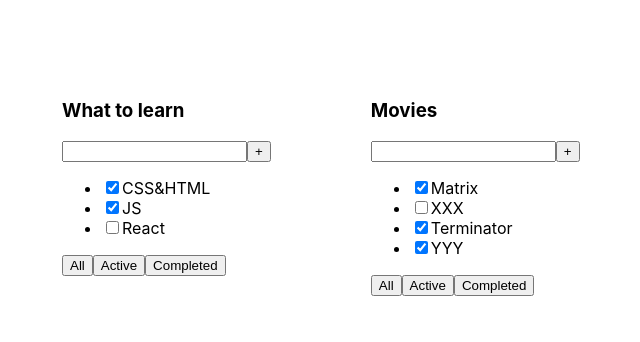
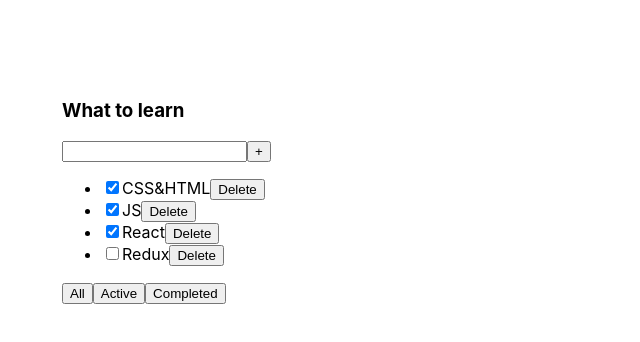
Before and after one commit to VeloboSAS/todolistTS, a React (Create React App) app: page / in a window 1280 px wide. Shown: the top 342 px of the page, without its empty margins (18-658 px from the left). Built offline with nearby package versions, Linux system fonts and the light colour scheme.

Commit message:
modified todolist

```diff
--- a/src/App.tsx
+++ b/src/App.tsx
@@ -1,27 +1,80 @@
-import React from "react";
+import React, { useState } from "react";
 
 import "./App.css";
 import { TaskType, Todolist } from "./component/todolist/todolist";
 
+export type FilterValuesType = "all" | "completed" | "active";
+
 function App() {
+  let initialTasks: Array<TaskType> = [
+    { id: 1, title: "CSS&HTML", isDone: true },
+    { id: 2, title: "JS", isDone: true },
+    { id: 3, title: "React", isDone: true },
+    { id: 4, title: "Redux", isDone: false },
+  ];
 
-  let tasks1: Array<TaskType> = [
-    {id: 1, title: 'CSS&HTML' , isDone: true},
-    {id: 2, title: 'JS' , isDone: true},
-    {id: 3, title: 'React' , isDone: false},
-  ]
+  // let initialTasks2: Array<TaskType> = [
+  //   {id: 1, title: 'Matrix' , isDone: true},
+  //   {id: 2, title: 'XXX' , isDone: false},
+  //   {id: 3, title: 'Terminator' , isDone: true},
+  //   {id: 4, title: 'YYY' , isDone: true},
+  // ]
 
-  let tasks2: Array<TaskType> = [
-    {id: 1, title: 'Matrix' , isDone: true},
-    {id: 2, title: 'XXX' , isDone: false},
-    {id: 3, title: 'Terminator' , isDone: true},
-    {id: 4, title: 'YYY' , isDone: true},
-  ]
+
+  let [tasks, setTasks] = useState(initialTasks);
+  // let [tasks2, setTasks2] = useState(initialTasks2);
+  let [filter, setFilter] = useState<FilterValuesType>("all");
+  // let [filter2, setFilter2] = useState<FilterValuesType>("all");
+
+  function changeFilter(value: FilterValuesType) {
+    setFilter(value);
+  }
+
+  function removeTask(id: number) {
+    let filteredTasks = tasks.filter((t) => t.id !== id);
+    setTasks(filteredTasks);
+  }
+
+  // function changeFilter2(value: FilterValuesType) {
+  //   setFilter2(value);
+  // }
+
+  // function removeTask2(id: number) {
+  //   let filteredTasks2 = tasks2.filter((t) => t.id !== id);
+  //   setTasks2(filteredTasks2);
+  // }
+
+
+  let tasksForTodoList = tasks;
+
+  if (filter === "completed") {
+    tasksForTodoList = tasks.filter(t => t.isDone === true);
+  }
+  if (filter === "active") {
+    tasksForTodoList = tasks.filter(t => t.isDone === false);
+  }
+
+  // let tasksForTodoList2 = tasks2;
+  // if (filter2 === "completed") {
+  //   tasksForTodoList2 = tasks2.filter(t => t.isDone === true);
+  // }
+  // if (filter2 === "active") {
+  //   tasksForTodoList2 = tasks2.filter(t => t.isDone === false);
+  // }
+
+
   return (
     <div className="App">
-      <Todolist title='What to learn' tasks={tasks1}/>
-      <Todolist title='Movies' tasks={tasks2}/>
-
+      <Todolist
+        title="What to learn"
+        tasks={tasksForTodoList}
+        removeTask={removeTask}
+        changeFilter={changeFilter}
+      />
+      {/* <Todolist title='Movies'
+       tasks={tasksForTodoList2}
+       removeTask={removeTask2}
+       changeFilter={changeFilter2}/> */}
     </div>
   );
 }
--- a/src/component/todolist/todolist.tsx
+++ b/src/component/todolist/todolist.tsx
@@ -1,18 +1,21 @@
-import React from "react";
+import React from "react"
+import { FilterValuesType } from "../../App"
 
 export type TaskType = {
-  id: number;
-  title: string;
-  isDone: boolean;
-};
+  id: number
+  title: string
+  isDone: boolean
+}
 
 type PropsType = {
-  title: string;
-  tasks: Array<TaskType>;
-};
+  title: string
+  tasks: Array<TaskType>
+  removeTask: (id: number) => void
+  changeFilter: (value: FilterValuesType) => void
+}
 
 export function Todolist(props: PropsType) {
-  let tasks = props.tasks;
+
   return (
     <div>
       <h3>{props.title}</h3>
@@ -21,17 +24,18 @@
         <button>+</button>
       </div>
       <ul>
-        {tasks.map((t, id) => (
-          <li key={id}>
-            <input type="checkbox" checked={tasks[id].isDone} />
-            <span>{tasks[id].title}</span>
-          </li>
-        ))}
+        {props.tasks.map(task => (<li>
+              <input type="checkbox" checked={task.isDone} />
+              <span>{task.title}</span>
+              <button onClick={() => {props.removeTask(task.id)}}>Delete</button>
+            </li>)
+          )
+        }
       </ul>
       <div>
-        <button>All</button>
-        <button>Active</button>
-        <button>Completed</button>
+        <button onClick={() => { props.changeFilter("all") }}>All</button>
+        <button onClick={() => { props.changeFilter("active") }}>Active</button>
+        <button onClick={() => { props.changeFilter("completed") }}>Completed</button>
       </div>
     </div>
   );
--- a/src/index.tsx
+++ b/src/index.tsx
@@ -7,11 +7,7 @@
 const root = ReactDOM.createRoot(
   document.getElementById('root') as HTMLElement
 );
-root.render(
-  <React.StrictMode>
-    <App />
-  </React.StrictMode>
-);
+root.render(<App />);
 
 // If you want to start measuring performance in your app, pass a function
 // to log results (for example: reportWebVitals(console.log))
```
